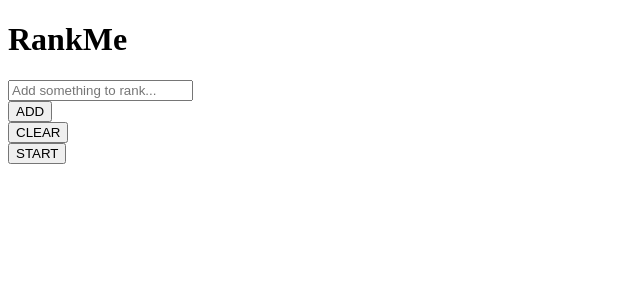
After one commit to emblu3/RankMe, a Flask app: template templates/index.html in a window 1280 px wide. The commit adds this page. Shown: the top 300 px of the page, without its empty margins (0-640 px from the left). Run offline with Flask 2, Linux system fonts and the light colour scheme; the template is opened without the code that fills it, so the values that code supplies are empty.

Commit message:
created homepage

```diff
--- /dev/null
+++ b/app.py
@@ -0,0 +1,11 @@
+from flask import Flask, render_template
+
+app = Flask(__name__)
+
+
+@app.route('/')
+def index():
+    return render_template('index.html')
+
+if __name__ == '__main__':
+    app.run(debug=False)
--- a/base.html
+++ b/templates/base.html
@@ -11,6 +11,7 @@
         <meta name="viewport" content="width=device-width, initial-scale=1">
         <meta http-equiv="Content-Security-Policy" content="upgrade-insecure-requests">
 
+        <title>RankMe</title>
         {% block head %}{% endblock %}
     </head>
 
--- /dev/null
+++ b/templates/index.html
@@ -0,0 +1,39 @@
+{% extends 'base.html' %}
+
+
+
+{% block head %}
+{% endblock %}
+
+
+
+{% block body %}
+
+<div>
+    <h1>RankMe</h1>
+
+    <div>
+        <input type="text" placeholder="Add something to rank..." required>
+    </div>
+
+    <div>
+        <div>
+            <button type="button">ADD</button>
+        </div>
+
+        <div>
+            <button type="button">CLEAR</button>
+        </div>
+    </div>
+
+    <div>
+        <a href="">
+          <button type="button">START</button>
+        </a>
+    </div>
+
+</div>
+
+
+
+{% endblock %}
```
Also changed, not shown: index.html (deleted).
